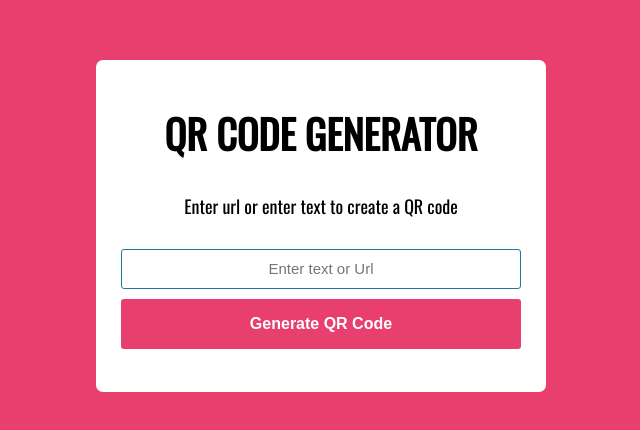
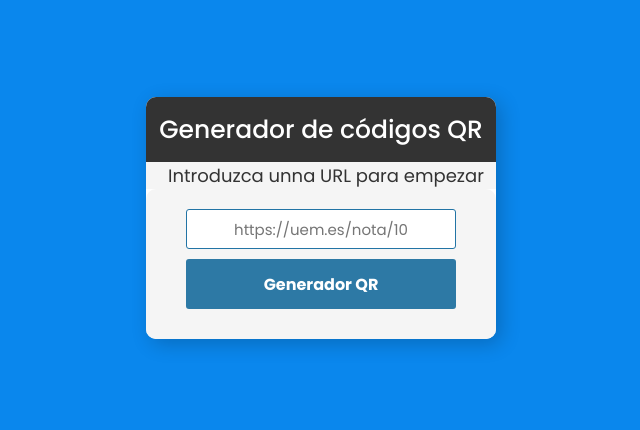
Before and after one commit to Universidad-Europea/NextWave-WebTools, a plain HTML site: page res/apps/qr.html in a window 1280 px wide. Shown: the part 182-612 px from the top of the page, without its empty margins (319-959 px from the left). Drawn offline with nearby package versions, Linux system fonts and the light colour scheme.

Commit message:
Fix qr generator, and minimal style

```diff
--- a/res/apps/qr.html
+++ b/res/apps/qr.html
@@ -7,19 +7,44 @@
 
 </head>
 <body>
+
     <div class="wrapper">
+        <div class="title"> Generador de códigos QR </div>
+        <div class="subtitle"> Introduzca unna URL para empezar</div>
+        <div class="box">
+
+            <div class="form">
+                <input type="text" placeholder="https://uem.es/nota/10" id="url">
+                <button>Generador QR</button>
+            </div>
+
+            <div class="qr-code">
+                <img src="">
+            </div>
+
+        </div>
+    </div>
+
+
+
+
+
+
+
+
+    <!-- <div class="wrapper">
         <header>
-            <h1>QR CODE GENERATOR</h1>
-            <p>Enter url or enter text to create a QR code</p>
+            <h1>Generador de códigos QR</h1>
+            <p>Para empezar a usarlo, por favor inserte una URL.</p>
         </header>
         <div class="form">
-            <input type="text" placeholder="Enter text or Url">
-            <button>Generate QR Code</button>
+            <input type="text" placeholder="https://uem.es/aprobados/usarios/alex">
+            <button>Generador QR</button>
         </div>
         <div class="qr-code">
             <img src="" alt="QR Code">
         </div>
-    </div>
+    </div> -->
 
     <script src="../js/qr.js"></script>
 
--- a/res/js/qr.js
+++ b/res/js/qr.js
@@ -6,13 +6,13 @@ qrImg = wrapper.querySelector(".qr-code img");
 generateBtn.addEventListener("click", () => {
     let qrValue = qrInput.value;
     if(!qrValue) return;
-    generateBtn.innerText = "Generating QR Code...";
+    generateBtn.innerText = "Generando...";
 
     qrImg.src = `https://api.qrserver.com/v1/create-qr-code/?size=150x150&data=${qrValue}`;
 
     qrImg.addEventListener("load", () => {
         wrapper.classList.add("active");
-        generateBtn.innerText = "Generate QR Code";
+        generateBtn.innerText = "Generador QR";
     })
 
 });
--- a/res/style/qr.css
+++ b/res/style/qr.css
@@ -1,28 +1,139 @@
-@import url('https://fonts.googleapis.com/css2?family=Oswald&display=swap');
-
-body{
-    display: flex;
-    align-items: center;
-    justify-content: center;
-    min-height: 100vh;
-    background-color: #E83F6F;
-    font-family: 'Oswald', sans-serif;
+@import url(http://fonts.googleapis.com/css2?family=Poppins:wght@300;400;500;600;700&display=swap);
+* {
+    margin: 0;
+    padding: 0;
+    box-sizing: border-box;
+    font-family: Poppins, sans-serif;
 }
 
-.wrapper{
-    height: 300px;
-    background: #FFFFFF;
-    max-width: 410px;
-    border-radius: 7px;
-    padding: 16px 25px;
-    transition: height 0.2s ease;
+html, body {
+    display: grid;
+    height: 100%;
+    place-items: center;
+    background:#0a87ed;
 }
 
-.wrapper.active{
-    height: 530px;
+.wrapper {
+    width: 350px;
+    background: #fff;
+    border-radius: 10px;
+    box-shadow: 5px 5px 20px rgba(0, 0, 0, 0.2);
 }
 
-header h1 {
+.wrapper .title {
+    color: #fff;
+    line-height: 65px;
+    text-align: center;
+    background: #333;
+    font-size: 25px;
+    font-weight: 500;
+    border-radius: 10px 10px 0 0;
+}
+
+.wrapper .box {
+    padding: 20px 40px;
+    background: #f5f5f5;
+    border-radius: 10px;
+}
+
+.wrapper .box label {
+    display: flex;
+    height: 53px;
+    width: 100%;
+    align-items: center;
+    border: 1px solid lightgrey;
+    border-radius: 5px;
+    margin: 10px 0;
+    padding-left: 20px;
+    cursor: default;
+    transition: all 0.3s ease;
+}
+
+.wrapper .box label .dot {
+    height: 20px;
+    width: 20px;
+    background: #d9d9d9;
+    border-radius: 50%;
+    position: relative;
+}
+
+.box label .dot::before{
+    position: absolute;
+    content: "";
+    top: 50%;
+    left: 50%;
+    transform: translate(-50%, -50%) scale(2);
+    width: 9px;
+    height: 9px;
+    border-radius: 50%;
+    transition: all 0.3s ease;
+}
+
+.wrapper .box label .txt {
+    color: #333;
+    font-size: 18px;
+    font-weight: 400;
+    padding-left: 10px;
+    transition: color 0.3s ease;
+}
+
+.subtitle {
+    color: #333;
+    font-size: 18px;
+    font-weight: 400;
+    padding-left: 10px;
+    transition: color 0.3s ease;
+    background-color: #f5f5f5;
+    text-align: center;
+}
+
+.wrapper.active .qr-code{
+    opacity: 1;
+    pointer-events: auto;
+    transition: 0.5s 0.05s ease;
+}
+
+
+.form :where(input, button){
+    width: 100%;
+    padding: 10px;
+    height: 40px;
+    border: none;
+    border-radius: 3px;
+    margin-bottom: 10px;
+    font-size: 15px;
+    text-align: center;
+    color: #000000;
+}
+
+.form input{
+    font-size: 15px;
+    padding: 0 17px;
+    border: 1px solid #2274A5;
+}
+
+.form button{
+    background-color: #2a77a4fb;
+    color: #FFFFFF;
+    font-size: 16px;
+    font-weight: bold;
+    border: none;
+    cursor: pointer;
+    height: 50px;
+}
+
+.qr-code {
+    opacity: 0;
+    pointer-events: none;
+    transition: 0.5s 0.05s ease;
+    display: block;
+    margin-left: auto;
+    margin-right: auto;
+    width: 60%;
+}
+
+
+/* header h1 {
     text-align: center;
     font-size: 40px;
     margin-bottom: 30px;
@@ -33,10 +144,6 @@ header p{
     font-size: 18px;
     margin-bottom: 30px;
     margin-top: 5px;
-}
-
-.wrapper .form{
-    margin: 20px 0 30px;
 }
 
 .form :where(input, button){
@@ -58,7 +165,7 @@ header p{
 }
 
 .form button{
-    background-color: #E83F6F;
+    background-color: #2a77a4fb;
     color: #FFFFFF;
     font-size: 16px;
     font-weight: bold;
@@ -67,19 +174,8 @@ header p{
     height: 50px;
 }
 
-.wrapper .qr-code{
-    border: 1px solid #2274A5;
-    display:flex;
-    padding: 33px 0;
-    margin-bottom: 10px;
-    align-items: center;
-    justify-content: center;
-    opacity: 0;
-    pointer-events: none;
-}
-
 .wrapper.active .qr-code{
     opacity: 1;
     pointer-events: auto;
     transition: 0.5s 0.05s ease;
-}
+} */
```
Also changed, not shown: 1 other file.
